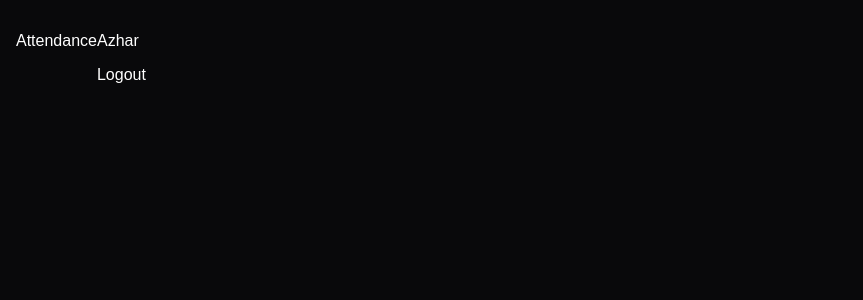
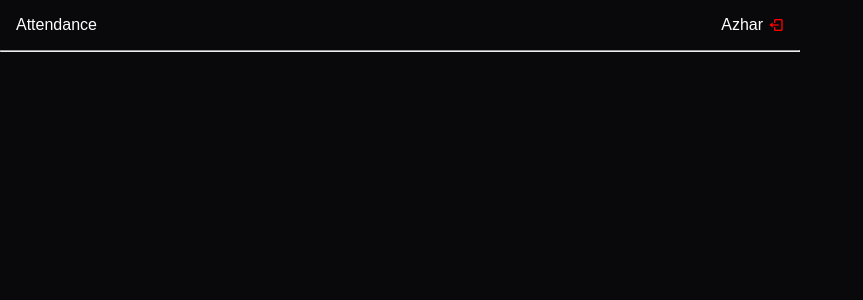
Before and after one commit to Nithze/AKA-Attendance, a React (Vite) app: page /dashboard in a window 1280 px wide. Shown: the top 300 px of the page, without its empty margins (0-863 px from the left). Built offline with nearby package versions, Linux system fonts and the light colour scheme.

Commit message:
add navbar

```diff
--- a/src/App.css
+++ b/src/App.css
@@ -27,7 +27,7 @@ body {
     max-width: 400px;
     height: 100vh;
     margin: 0;
-    padding: 16px;
+    /* padding: 16px; */
     box-sizing: border-box;
     background-color: #09090b;
 }
--- a/src/Pages/Dashboard/Dashboard.jsx
+++ b/src/Pages/Dashboard/Dashboard.jsx
@@ -11,9 +11,10 @@ export const Dashboard = () => {
                     </div>
                     <div className="logout">
                         <p>Azhar</p>
-                        <p>Logout</p>
+                        <i class='bx bx-log-out'></i>
                     </div>
                 </div>
+                <hr></hr>
             </div>
         </>
     )
--- a/src/Pages/Dashboard/Dashboard.scss
+++ b/src/Pages/Dashboard/Dashboard.scss
@@ -1,4 +1,27 @@
 .navbar {
   width: 100%;
+  align-items: center;
+  height: 50px;
+  box-sizing: border-box;
+  padding: 16px;
   display: flex;
+  justify-content: space-between;
+
+  .title {}
+
+  .logout {
+    display: flex;
+    gap: 5px;
+    align-items: center;
+  }
+  i {
+    color: var(--warning-color);
+  }
+
 }
+
+hr {
+  margin: 0;
+  padding: 0;
+  color: var(--border-color);
+}
```
